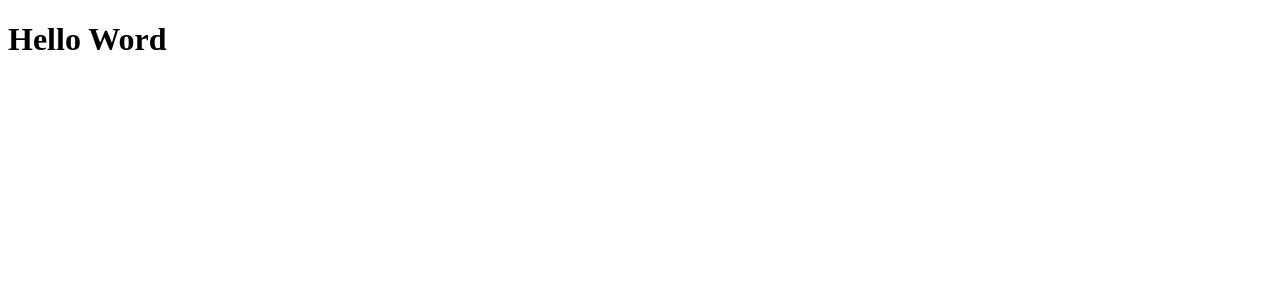
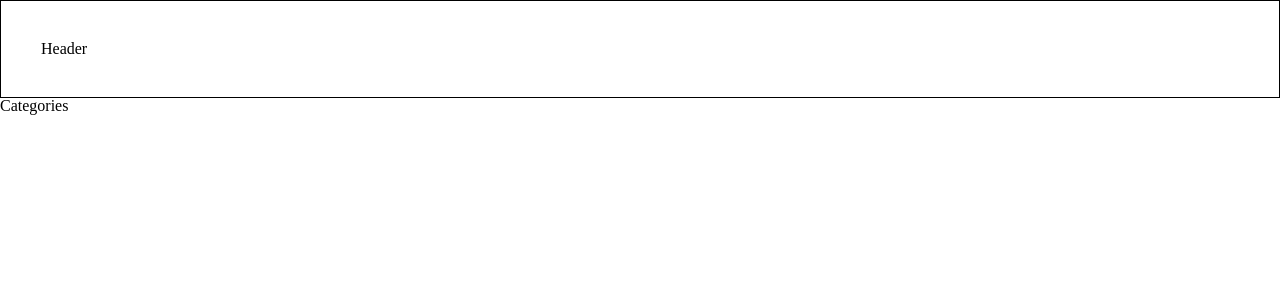
Before and after one commit to JadeBoutilier/Final-Project, a React (Create React App) app in the folder client/: page /categories in a window 1280 px wide. Shown: the top 300 px of the page. Built offline with nearby package versions, Linux system fonts and the light colour scheme.

Commit message:
env api key works

```diff
--- a/client/public/index.html
+++ b/client/public/index.html
@@ -29,15 +29,6 @@
   <body>
     <noscript>You need to enable JavaScript to run this app.</noscript>
     <div id="root"></div>
-    <!--
-      This HTML file is a template.
-      If you open it directly in the browser, you will see an empty page.
-
-      You can add webfonts, meta tags, or analytics to this file.
-      The build step will place the bundled scripts into the <body> tag.
-
-      To begin the development, run `npm start` or `yarn start`.
-      To create a production bundle, use `npm run build` or `yarn build`.
-    -->
+    <script src="%PUBLIC_URL%/runtime-env.js"></script>
   </body>
 </html>
--- /dev/null
+++ b/client/public/runtime-env.js
@@ -0,0 +1 @@
+window._RUNTIME_CONFIG__ = {"REACT_APP_GOOGLE_MAPS_API_KEY":"AIzaSyCzV3ex8XgqtfZMPiXj-o5L3ByUmsFXZPQ"};
--- a/client/src/App.js
+++ b/client/src/App.js
@@ -1,9 +1,26 @@
+import { BrowserRouter, Routes, Route } from "react-router-dom";
+import GlobalStyles from "./GlobalStyles";
+
+import Header from "./Header";
+import Home from "./Home";
+import SignIn from "./SignIn";
+import DesignerProfile from "./DesignerProfile";
+import Categories from "./Categories";
+
 
 const App = () => {
   return (
-    <h1>
-     Hello Word
-    </h1>
+    <BrowserRouter>
+    <GlobalStyles />
+    <Header />
+    <Routes>
+      <Route path="/" element={<Home />} />
+      <Route path="/sign-in" element={<SignIn />}/>
+      <Route path="/designer:id" element={<DesignerProfile/>} />
+      <Route path="/categories" element={<Categories />} />
+      <Route path="" element={<h1>404: Oops!</h1>} />
+    </Routes>
+  </BrowserRouter>
   );
 }
 
--- /dev/null
+++ b/client/src/Categories.js
@@ -0,0 +1,5 @@
+const Categories = () => {
+    return ( <>Categories</> );
+}
+
+export default Categories;
--- /dev/null
+++ b/client/src/DesignerProfile.js
@@ -0,0 +1,5 @@
+const DesignerProfile = () => {
+    return ( <>Designer Profile Page</> );
+}
+
+export default DesignerProfile;
--- /dev/null
+++ b/client/src/GlobalStyles.js
@@ -0,0 +1,76 @@
+import { createGlobalStyle } from "styled-components";
+
+export default createGlobalStyle`
+  :root {
+    /* --color-turquoise: #6cdef3;
+    --color-dark-turquoise: #13778a;
+    --color-light-grey: #f2f2f2;
+    --color-medium-grey: #dedede;
+    --color-grey: #6b6b6b;
+    --color-dark-grey: #262626;
+    --font: 'Calibri', sans-serif; */
+  }
+
+  /* http://meyerweb.com/eric/tools/css/reset/
+      v2.0 | 20110126
+      License: none (public domain)
+  */
+
+      html, body, div, span, applet, object, iframe,
+  h1, h2, h3, h4, h5, h6, p, blockquote, pre,
+  a, abbr, acronym, address, big, cite, code,
+  del, dfn, em, img, ins, kbd, q, s, samp,
+  small, strike, strong, sub, sup, tt, var,
+  b, u, i, center,
+  dl, dt, dd, ol, ul, li,
+  fieldset, form, label, legend,
+  caption, tbody, tfoot, thead, tr, th, td,
+  article, aside, canvas, details, embed,
+  figure, figcaption, footer, header, hgroup,
+  menu, nav, output, ruby, section, summary,
+  time, mark, audio, video {
+      margin: 0;
+      padding: 0;
+      border: 0;
+      box-sizing: border-box;
+      font-size: 100%;
+      vertical-align: baseline;
+  }
+  /* HTML5 display-role reset for older browsers */
+  article, aside, details, figcaption, figure,
+  footer, header, hgroup, menu, nav, section {
+      display: block;
+  }
+  body {
+      line-height: 1;
+  }
+  ol, ul {
+      list-style: none;
+  }
+  blockquote, q {
+      quotes: none;
+  }
+  blockquote:before, blockquote:after,
+  q:before, q:after {
+      content: '';
+      content: none;
+  }
+
+  h1,
+h2,
+h3,
+label,
+button {
+  color: #fff;
+  font-family: var(--font-heading);
+  font-size: 32px;
+  text-align: center;
+}
+p,
+a,
+li,
+blockquote,
+input {
+  font-family: var(--font-body);
+}
+`;
--- /dev/null
+++ b/client/src/GoogleMaps.js
@@ -0,0 +1,29 @@
+import {useJsApiLoader, GoogleMap} from '@react-google-maps/api'
+import styled from 'styled-components'
+console.log(window._RUNTIME_CONFIG__)
+
+const GoogleMaps = () => {
+
+    const {isLoaded} = useJsApiLoader({
+        googleMapsApiKey: window._RUNTIME_CONFIG__.REACT_APP_GOOGLE_MAPS_API_KEY
+    })
+
+    const center = {lat:45.5240, lng:73.6005}
+
+    if (!isLoaded){
+        return <div>Loading...</div>
+    }
+    return (
+        <Map>
+        <GoogleMap center={center} zoom={15} mapContainerStyle={{width: '100vh', height: '100vh'}}>
+
+        </GoogleMap>
+        </Map>
+     );
+}
+const Map = styled.div`
+width: 90%;
+height: 90%;
+margin-left: 40px;
+`
+export default GoogleMaps;
--- /dev/null
+++ b/client/src/Header.js
@@ -0,0 +1,18 @@
+import styled from "styled-components";
+
+const Header = () => {
+
+    return (
+        <Wrapper>
+            <div>Header</div>
+        </Wrapper>
+    );
+}
+
+const Wrapper=styled.div`
+display: flex;
+border: 1px solid black;
+padding: 40px;
+`
+
+export default Header;
--- /dev/null
+++ b/client/src/Home.js
@@ -0,0 +1,11 @@
+import GoogleMaps from "./GoogleMaps";
+
+const Home = () => {
+    return ( <>
+    <div>Home</div>
+    <GoogleMaps />
+    <div>Calendar</div>
+    </>);
+}
+
+export default Home;
--- /dev/null
+++ b/client/src/SignIn.js
@@ -0,0 +1,5 @@
+const SignIn = () => {
+    return ( <>sign In</> );
+}
+
+export default SignIn;
```
Also changed, not shown: client/package.json (+7 -1 lines), 1 other file (tests, documents, lock files or other folders).
